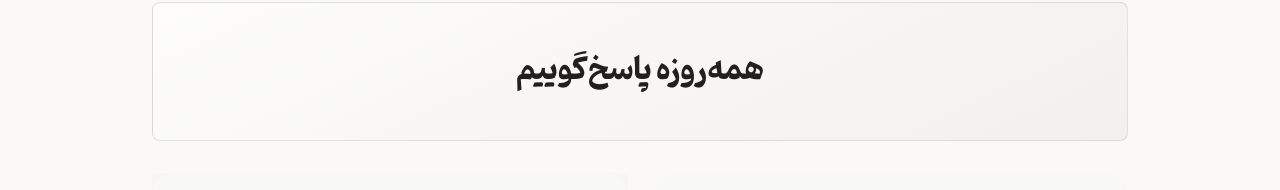
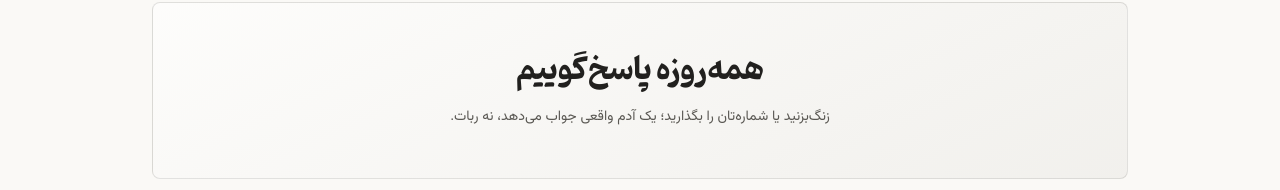
Before and after one commit to masoudroot/thailandgard, a Next.js app in the folder site/: page /contact in a window 1280 px wide. Shown: the part 301-491 px from the top of the page. Built offline with nearby package versions, Linux system fonts and the light colour scheme; no server answers; the database is empty; a web font is replaced by a local one.

Commit message:
نبض دیزاین: خط پشتیبان زیر تیتر بنر «همه‌روزه پاسخ‌گوییم» صفحه تماس (D-122)

```diff
--- a/site/app/contact/page.tsx
+++ b/site/app/contact/page.tsx
@@ -72,9 +72,13 @@ export default async function ContactPage() {
 
       {/* قاب تایپوگرافیک (اسپک s002 قلم ۳، ۲۰ مهر ۱۴۰۵): تمام‌عرض، بالای گرید دو کارت.
           عکس واقعی نیست پس ماسک معنا ندارد؛ گرادیان تایپوگرافیک خنثی.
-          تیتر: حکم ۱۴ design-ir («همه‌روزه پاسخ‌گوییم» به‌جای «پاسخ‌گویی همه‌روزه»). */}
+          تیتر: حکم ۱۴ design-ir («همه‌روزه پاسخ‌گوییم» به‌جای «پاسخ‌گویی همه‌روزه»).
+          D-122: خط پشتیبان زیر تیتر تا قاب خالی/خراب حس نشود. */}
       <div className="mt-8 overflow-hidden rounded-control border border-border bg-frame-typographic px-8 py-10 text-center sm:py-12">
         <p className="font-display text-2xl text-foreground sm:text-3xl">همه‌روزه پاسخ‌گوییم</p>
+        <p className="mt-3 text-sm leading-[1.9] text-muted-foreground">
+          زنگ‌بزنید یا شماره‌تان را بگذارید؛ یک آدم واقعی جواب می‌دهد، نه ربات.
+        </p>
       </div>
 
       <div id="callback" className="mt-8 grid scroll-mt-24 gap-6 lg:grid-cols-2">
```
